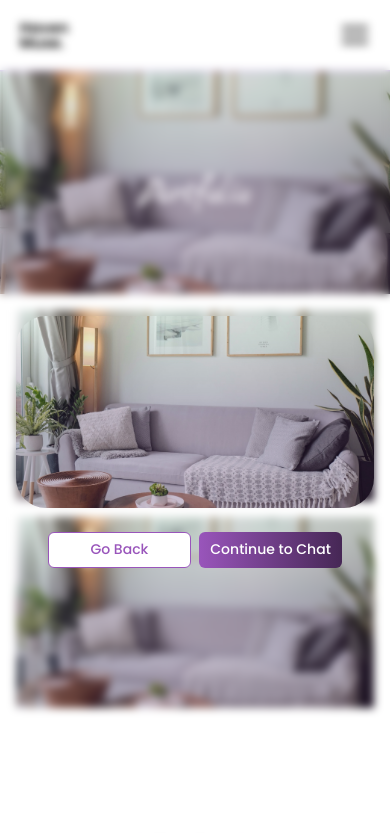
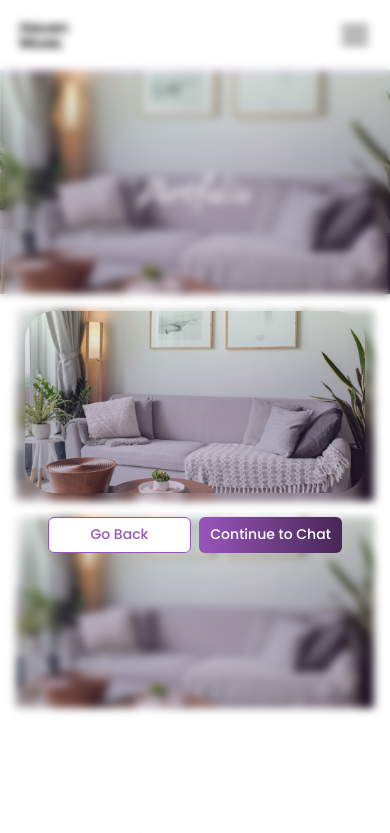
Before and after one commit to Solami001/Haven-muse, a website: page portfolio.html in a window 390 px wide. Both pictures are taken after a click on the picture 195 px from the left and 405 px from the top of the page. Shown: the top 833 px of the page. Drawn offline with Linux system fonts and the light colour scheme.

Commit message:
Update portfolio.html

```diff
--- a/portfolio.html
+++ b/portfolio.html
@@ -78,10 +78,10 @@
         <!-- Add more images as needed -->
     </div>
 
-    <div id="modal" class="fixed inset-0 hidden items-center justify-center backdrop-blur-sm pt-10 md:pt-16">
+    <div id="modal" class="fixed inset-0 hidden items-center justify-center backdrop-blur-sm pt-5 lg:pt-16">
         <div class="relative max-w-3xl w-full p-4 rounded flex flex-col gap-2 md:gap-6">
             <!-- <span class="close absolute top-2 right-4 text-gray-500 text-2xl cursor-pointer">&times;</span> -->
-            <img class="modal-content w-[360px] md:w-[500px] lg:w-full mx-auto h-auto rounded-[30px]" id="modalImage">
+            <img class="modal-content w-[95%] md:w-[90%] lg:w-full mx-auto h-auto rounded-[30px]" id="modalImage">
             <div class="modal-buttons flex justify-center gap-2 md:gap-4 mt-4 h-9 md:h-11 lg:h-12">
                 <button id="goBack" class="bg-white hover:bg-gray-400 text-[#9955BB] border-[1px] border-solid border-[#9955BB] font-medium rounded-md md:rounded-xl w-[40%] md:w-[30%] text-[14px] lg:w-[35%]">Go Back</button>
                 <button id="continueChat" class="bg-gradient-to-r from-[#9955BB] to-[#462755] hover:from-pink-500 hover:to-yellow-500 rounded-md md:rounded-xl text-white text-[14px] font-medium w-[40%] md:w-[30%] lg:w-[35%]">Continue to Chat</button>
```
Also changed, not shown: output.css.
